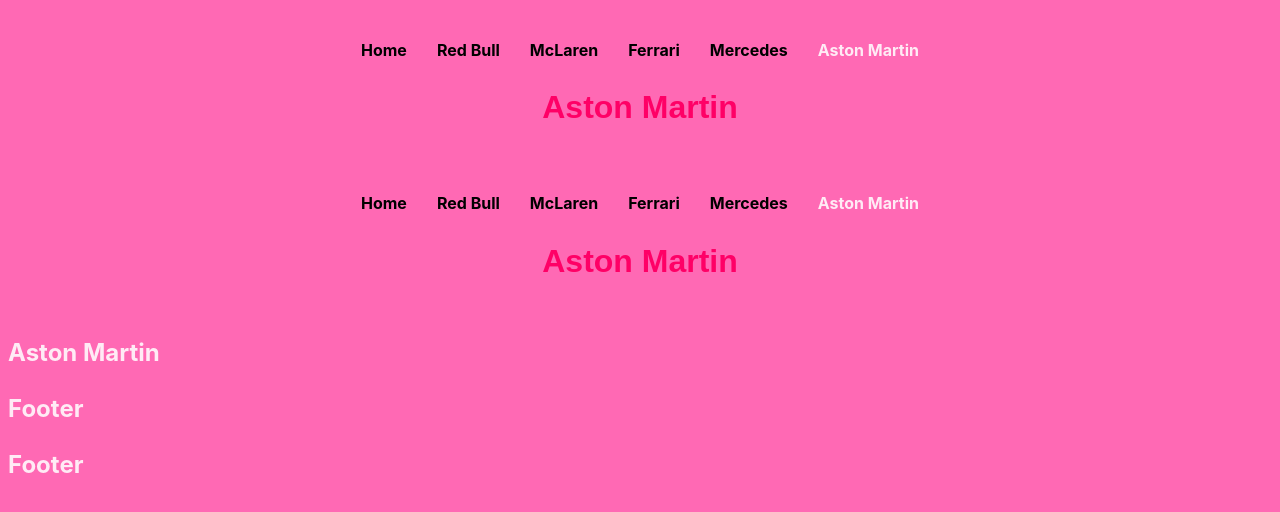
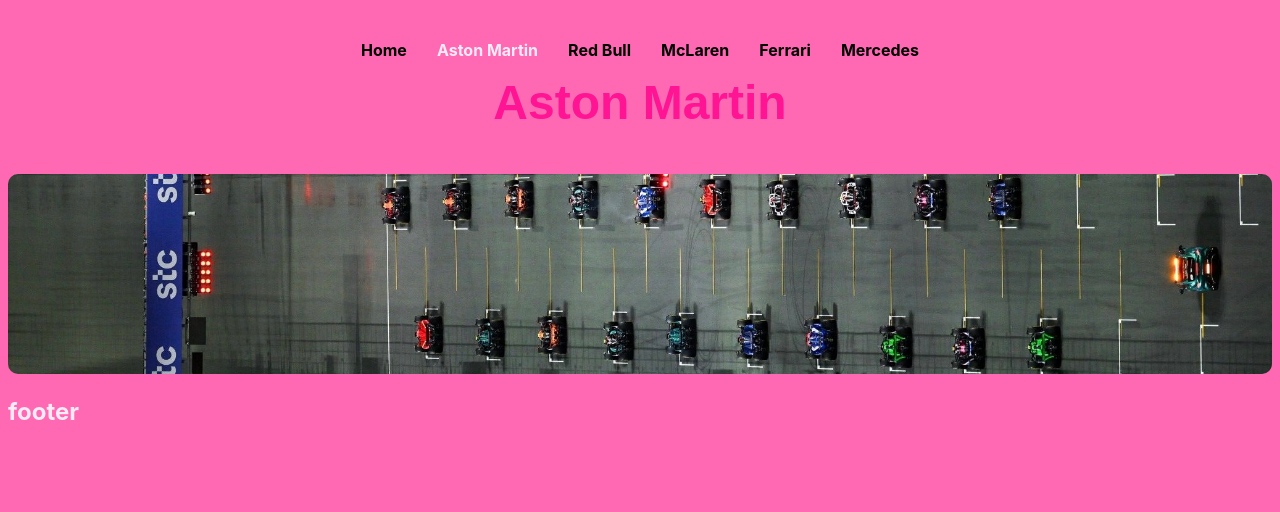
Before and after one commit to daisyosebe/formula_one, a React (Vite) app: page /formula_one/AstonMartin in a window 1280 px wide. Shown: the top 512 px of the page. Built offline with nearby package versions, Linux system fonts and the light colour scheme.

Commit message:
made a content grid for all the pages under components for a similar layout

```diff
--- a/src/App.jsx
+++ b/src/App.jsx
@@ -6,7 +6,6 @@
 import McLarenPage from "./pages/mclaren/McLaren.jsx";
 import MercedesPage from "./pages/mercedes/Mercedes.jsx";
 import RedBullPage from "./pages/redbull/RedBull.jsx";
-import Footer from "./components/footer/Footer.jsx";
 import Layout from "./components/layout/Layout.jsx"; // Import Layout component
 
 export default function App() {
@@ -62,7 +61,6 @@
           }
         />
       </Routes>
-      <Footer />
     </BrowserRouter>
   );
 }
--- a/src/components/footer/Footer.jsx
+++ b/src/components/footer/Footer.jsx
@@ -8,7 +8,7 @@
   return (
     <main className="container-fluid">
       <div className="space"></div>
-      <h2>Footer</h2>
+      <h2>footer</h2>
       <div className="row">
       </div>
     </main>
--- a/src/components/header/Header.css
+++ b/src/components/header/Header.css
@@ -1,17 +1,23 @@
 /* Header.css */
+
+
+
+@import url('https://fonts.googleapis.com/css2?family=Roboto:wght@400;700&family=Pacifico&display=swap');
+
+/* heading is the formula one title use this for youre font when you find the class name */
+.headerTitle{
+    text-align: center;
+    color:#ff1493;
+    font-family: 'pacifio', sans-serif;
+    font-size: 3rem;
+    margin-top: 5px;
+    margin-bottom: 5px;
+}
 
 .headerBox {
     text-align: center;
     padding: 20px;
   }
-
-  .headerTitle {
-    font-size: 2rem;
-    color: #ff0066;  /* pink color */
-    font-family: "Arial", sans-serif;
-    margin-bottom: 10px;
-  }
-
   nav {
     margin-top: 10px;
   }
--- a/src/components/header/Header.jsx
+++ b/src/components/header/Header.jsx
@@ -21,7 +21,21 @@
       >
         Home
       </NavLink>
-
+          <NavLink
+            to="/astonmartin"
+            style={({ isActive }) => {
+              return isActive
+                ? {
+                    color: "var(--blue)",
+                    filter:
+                      "drop-shadow(3px 3px 2px var(--black)) drop-shadow(-1px -1px 3px var(--pink))",
+                  }
+                : {};
+            }}
+            className="navElement"
+          >
+            Aston Martin
+          </NavLink>
       <NavLink
         to="/redbull"
         style={({ isActive }) => {
@@ -66,7 +80,9 @@
             : {};
         }}
         className="navElement"
-      >
+
+        >
+
         Ferrari
       </NavLink>
 
@@ -86,21 +102,6 @@
         Mercedes
       </NavLink>
 
-      <NavLink
-        to="/astonmartin"
-        style={({ isActive }) => {
-          return isActive
-            ? {
-                color: "var(--blue)",
-                filter:
-                  "drop-shadow(3px 3px 2px var(--black)) drop-shadow(-1px -1px 3px var(--pink))",
-              }
-            : {};
-        }}
-        className="navElement"
-      >
-        Aston Martin
-      </NavLink>
     </nav>
   );
 }
--- a/src/pages/astonmartin/AstonMartin.css
+++ b/src/pages/astonmartin/AstonMartin.css
@@ -13,13 +13,13 @@
     margin-top: 20px;
 }
 
-.car-image {
+.image {
     max-width: 100%;
     height: auto;
     border-radius: 10px;
     transition: box-shadow 0.3s ease;
 }
 
-.car-image:hover {
+.image:hover {
     box-shadow: 0 0 20px 10px #b34490;
 }
--- a/src/pages/astonmartin/AstonMartin.jsx
+++ b/src/pages/astonmartin/AstonMartin.jsx
@@ -1,17 +1,15 @@
-import React from "react";
-import Header from "../../components/header/Header";  // Import Header
+// Importing css and project
 import "./AstonMartin.css";
 
-// Exporting functional page
-export default function AstonMartinPage() {
+// Exporting functionable page
+export default function FerrariPage(){
+
   return (
     <main className="container-fluid">
-      <Header title="Aston Martin" navbarPosition="top" /> {/* Pass the title and navbar position */}
       <div className="space"></div>
-      <h2>Aston Martin</h2>
+      <div className='image'></div>
       <div className="row">
-        {/* Content goes here */}
       </div>
     </main>
-  );
-}
+  )
+};
```
Also changed, not shown: src/components/contentgrid/contentGrid.css (added), src/components/contentgrid/contentGrid.jsx (added).
